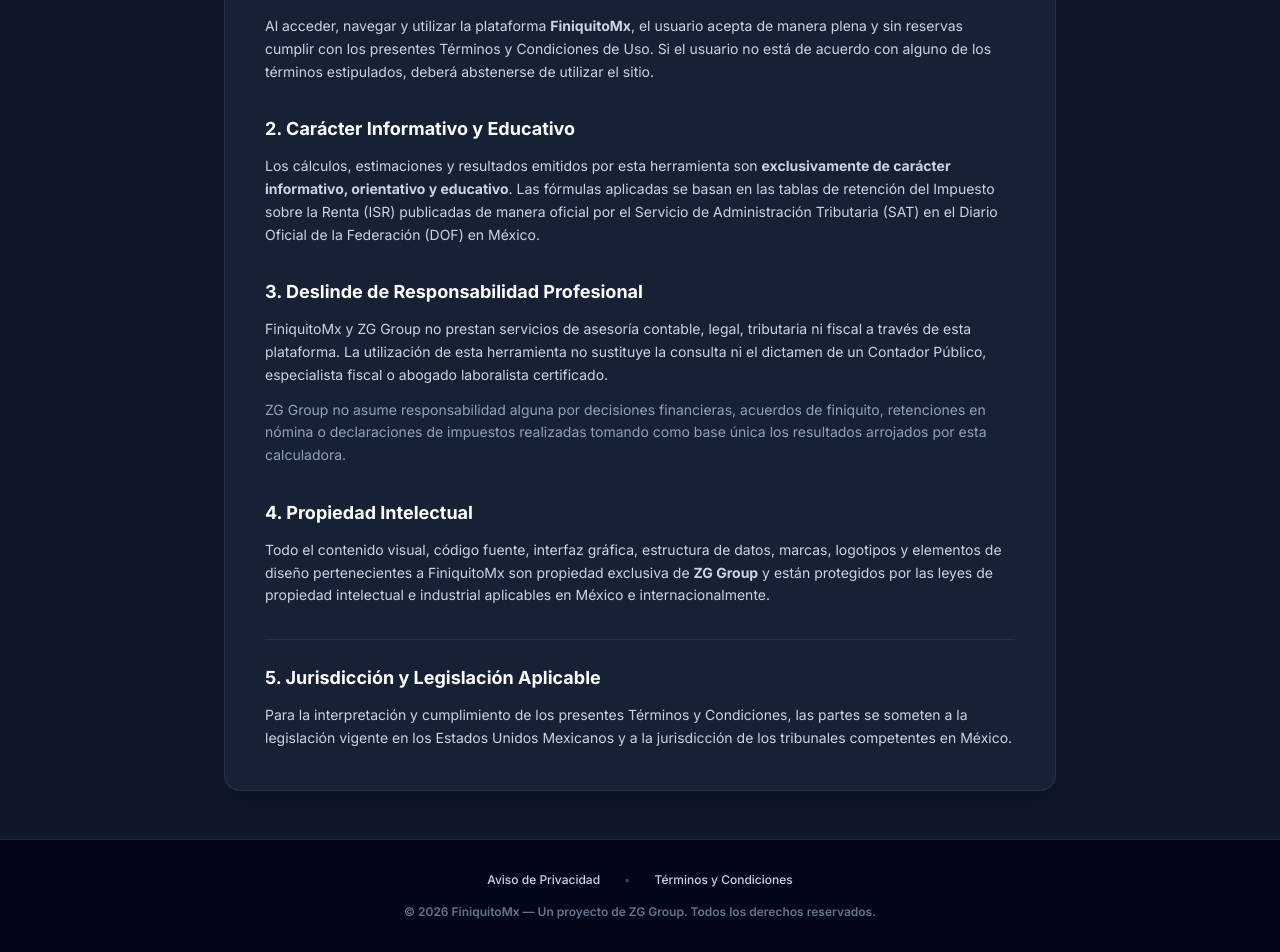
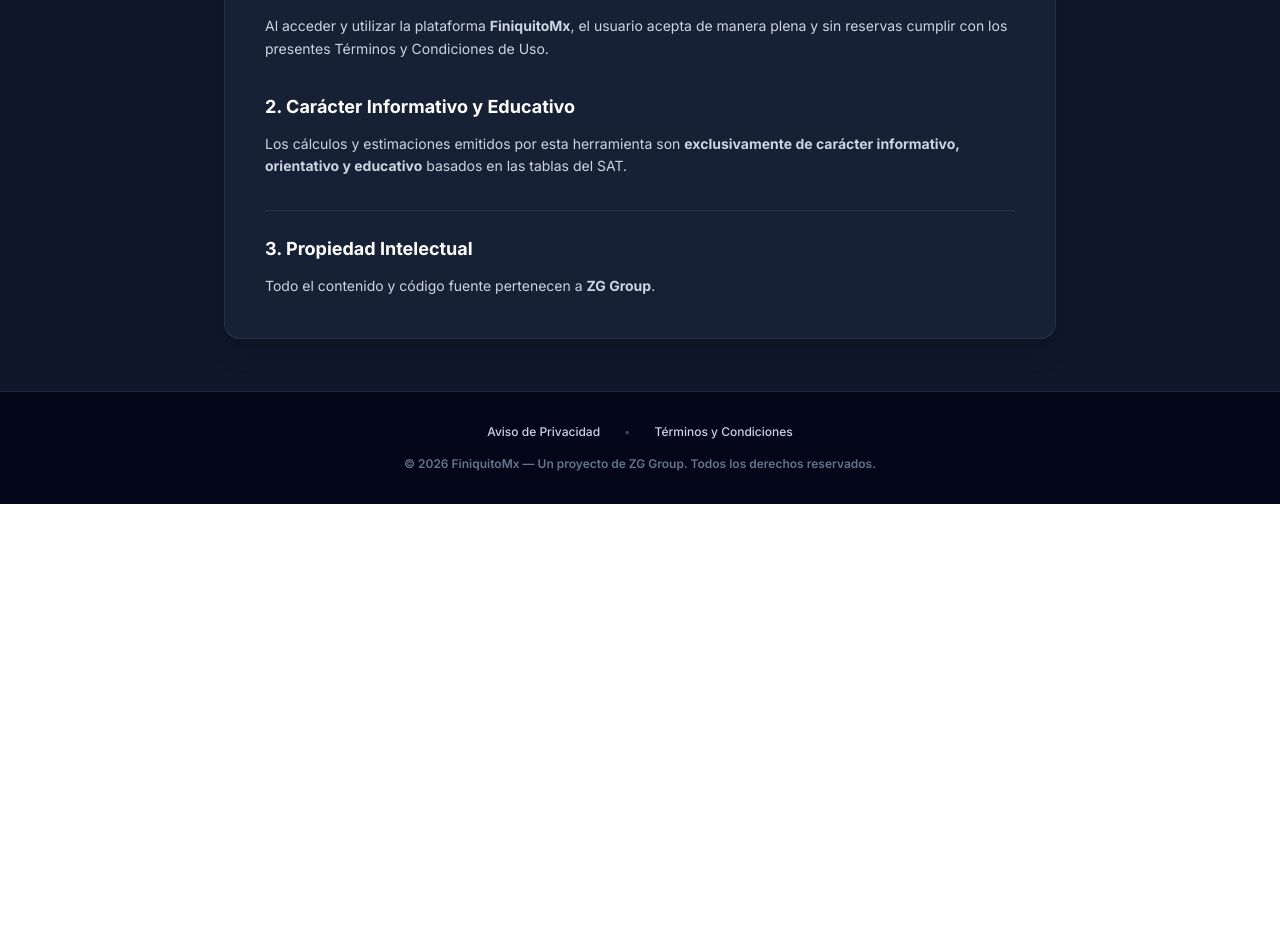
Before and after one commit to isaacxi/calculadora-isr-mexico, a Next.js app: page /privacidad/terminos in a window 1280 px wide. Shown: the part 296-1248 px from the top of the page. After the commit the page ends 800 px from the top, so only its background shows below. Built offline with nearby package versions, Linux system fonts and the light colour scheme.

Commit message:
Update page.tsx

```diff
--- a/app/privacidad/terminos/page.tsx
+++ b/app/privacidad/terminos/page.tsx
@@ -3,81 +3,59 @@ import Link from 'next/link';
 
 export default function TerminosPage() {
   return (
-    <div class="min-h-screen flex flex-col bg-slate-900 text-slate-100 font-sans antialiased">
-      {/* CABECERA */}
-      <header class="border-b border-slate-800 bg-slate-900/80 backdrop-blur-md sticky top-0 z-50">
-        <div class="max-w-7xl mx-auto px-4 sm:px-6 lg:px-8 h-16 flex items-center justify-between">
-          <Link href="/" class="flex items-center gap-2 font-bold text-xl tracking-tight text-white">
-            <span class="bg-blue-600 text-white px-2 py-1 rounded-md text-sm font-black">MX</span>
+    <div className="min-h-screen flex flex-col bg-slate-900 text-slate-100 font-sans antialiased">
+      <header className="border-b border-slate-800 bg-slate-900/80 backdrop-blur-md sticky top-0 z-50">
+        <div className="max-w-7xl mx-auto px-4 sm:px-6 lg:px-8 h-16 flex items-center justify-between">
+          <Link href="/" className="flex items-center gap-2 font-bold text-xl tracking-tight text-white">
+            <span className="bg-blue-600 text-white px-2 py-1 rounded-md text-sm font-black">MX</span>
             <span>FiniquitoMx</span>
           </Link>
-          <nav class="flex gap-6 text-sm font-medium text-slate-300">
-            <Link href="/" class="hover:text-blue-400 transition">Calculadora ISR</Link>
-            <Link href="/privacidad" class="hover:text-blue-400 transition">Aviso de Privacidad</Link>
-            <Link href="/terminos" class="text-blue-400 font-semibold">Términos</Link>
+          <nav className="flex gap-6 text-sm font-medium text-slate-300">
+            <Link href="/" className="hover:text-blue-400 transition">Calculadora ISR</Link>
+            <Link href="/privacidad" className="hover:text-blue-400 transition">Aviso de Privacidad</Link>
+            <Link href="/terminos" className="text-blue-400 font-semibold">Términos</Link>
           </nav>
         </div>
       </header>
 
-      {/* CONTENIDO PRINCIPAL */}
-      <main class="flex-grow max-w-4xl w-full mx-auto px-4 sm:px-6 lg:px-8 py-12">
-        <article class="bg-slate-800/60 border border-slate-700/60 rounded-2xl p-6 sm:p-10 shadow-xl space-y-8 text-slate-300 text-sm leading-relaxed">
-
-          <header class="border-b border-slate-700 pb-6">
-            <h1 class="text-3xl font-extrabold text-white tracking-tight mb-2">Términos y Condiciones de Uso</h1>
-            <p class="text-xs text-slate-400">Última actualización: Octubre 2026</p>
+      <main className="flex-grow max-w-4xl w-full mx-auto px-4 sm:px-6 lg:px-8 py-12">
+        <article className="bg-slate-800/60 border border-slate-700/60 rounded-2xl p-6 sm:p-10 shadow-xl space-y-8 text-slate-300 text-sm leading-relaxed">
+          <header className="border-b border-slate-700 pb-6">
+            <h1 className="text-3xl font-extrabold text-white tracking-tight mb-2">Términos y Condiciones de Uso</h1>
+            <p className="text-xs text-slate-400">Última actualización: Octubre 2026</p>
           </header>
 
-          <section class="space-y-3">
-            <h2 class="text-lg font-bold text-white">1. Aceptación de los Términos</h2>
+          <section className="space-y-3">
+            <h2 className="text-lg font-bold text-white">1. Aceptación de los Términos</h2>
             <p>
-              Al acceder, navegar y utilizar la plataforma <strong>FiniquitoMx</strong>, el usuario acepta de manera plena y sin reservas cumplir con los presentes Términos y Condiciones de Uso. Si el usuario no está de acuerdo con alguno de los términos estipulados, deberá abstenerse de utilizar el sitio.
+              Al acceder y utilizar la plataforma <strong>FiniquitoMx</strong>, el usuario acepta de manera plena y sin reservas cumplir con los presentes Términos y Condiciones de Uso.
             </p>
           </section>
 
-          <section class="space-y-3">
+          <section className="space-y-3">
             <h2 class="text-lg font-bold text-white">2. Carácter Informativo y Educativo</h2>
             <p>
-              Los cálculos, estimaciones y resultados emitidos por esta herramienta son <strong>exclusivamente de carácter informativo, orientativo y educativo</strong>. Las fórmulas aplicadas se basan en las tablas de retención del Impuesto sobre la Renta (ISR) publicadas de manera oficial por el Servicio de Administración Tributaria (SAT) en el Diario Oficial de la Federación (DOF) en México.
+              Los cálculos y estimaciones emitidos por esta herramienta son <strong>exclusivamente de carácter informativo, orientativo y educativo</strong> basados en las tablas del SAT.
             </p>
           </section>
 
-          <section class="space-y-3">
-            <h2 class="text-lg font-bold text-white">3. Deslinde de Responsabilidad Profesional</h2>
+          <section className="space-y-3 border-t border-slate-700/60 pt-6">
+            <h2 className="text-lg font-bold text-white">3. Propiedad Intelectual</h2>
             <p>
-              FiniquitoMx y ZG Group no prestan servicios de asesoría contable, legal, tributaria ni fiscal a través de esta plataforma. La utilización de esta herramienta no sustituye la consulta ni el dictamen de un Contador Público, especialista fiscal o abogado laboralista certificado.
-            </p>
-            <p class="text-slate-400">
-              ZG Group no asume responsabilidad alguna por decisiones financieras, acuerdos de finiquito, retenciones en nómina o declaraciones de impuestos realizadas tomando como base única los resultados arrojados por esta calculadora.
+              Todo el contenido y código fuente pertenecen a <strong>ZG Group</strong>.
             </p>
           </section>
-
-          <section class="space-y-3">
-            <h2 class="text-lg font-bold text-white">4. Propiedad Intelectual</h2>
-            <p>
-              Todo el contenido visual, código fuente, interfaz gráfica, estructura de datos, marcas, logotipos y elementos de diseño pertenecientes a FiniquitoMx son propiedad exclusiva de <strong>ZG Group</strong> y están protegidos por las leyes de propiedad intelectual e industrial aplicables en México e internacionalmente.
-            </p>
-          </section>
-
-          <section class="space-y-3 border-t border-slate-700/60 pt-6">
-            <h2 class="text-lg font-bold text-white">5. Jurisdicción y Legislación Aplicable</h2>
-            <p>
-              Para la interpretación y cumplimiento de los presentes Términos y Condiciones, las partes se someten a la legislación vigente en los Estados Unidos Mexicanos y a la jurisdicción de los tribunales competentes en México.
-            </p>
-          </section>
-
         </article>
       </main>
 
-      {/* FOOTER */}
-      <footer class="bg-slate-950 border-t border-slate-800 text-slate-400 py-8 text-xs text-center">
-        <div class="max-w-7xl mx-auto px-4 space-y-4">
-          <div class="flex justify-center gap-6 text-slate-300 font-medium">
-            <Link href="/privacidad" class="hover:text-white transition">Aviso de Privacidad</Link>
-            <span class="text-slate-700">•</span>
-            <Link href="/terminos" class="hover:text-white transition">Términos y Condiciones</Link>
+      <footer className="bg-slate-950 border-t border-slate-800 text-slate-400 py-8 text-xs text-center">
+        <div className="max-w-7xl mx-auto px-4 space-y-4">
+          <div className="flex justify-center gap-6 text-slate-300 font-medium">
+            <Link href="/privacidad" className="hover:text-white transition">Aviso de Privacidad</Link>
+            <span className="text-slate-700">•</span>
+            <Link href="/terminos" className="hover:text-white transition">Términos y Condiciones</Link>
           </div>
-          <p class="text-slate-500 font-semibold">
+          <p className="text-slate-500 font-semibold">
             © 2026 FiniquitoMx — Un proyecto de ZG Group. Todos los derechos reservados.
           </p>
         </div>
```
